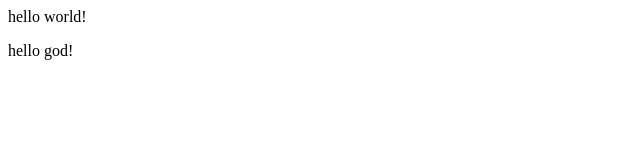
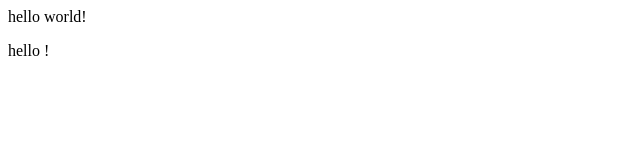
Before and after one commit to minix94/gitTest, a plain HTML site: page index.html in a window 1280 px wide. Shown: the full height of the page, 0-640 px from the left. Drawn offline with Linux system fonts and the light colour scheme.

Commit message:
commit nuovo

```diff
--- a/index.html
+++ b/index.html
@@ -1,6 +1,6 @@
 <html>
      <body>
         <p>hello world!</p>
-        <p>hello god!</p>
+        <p>hello !</p>
      </body>
 </html>
```
